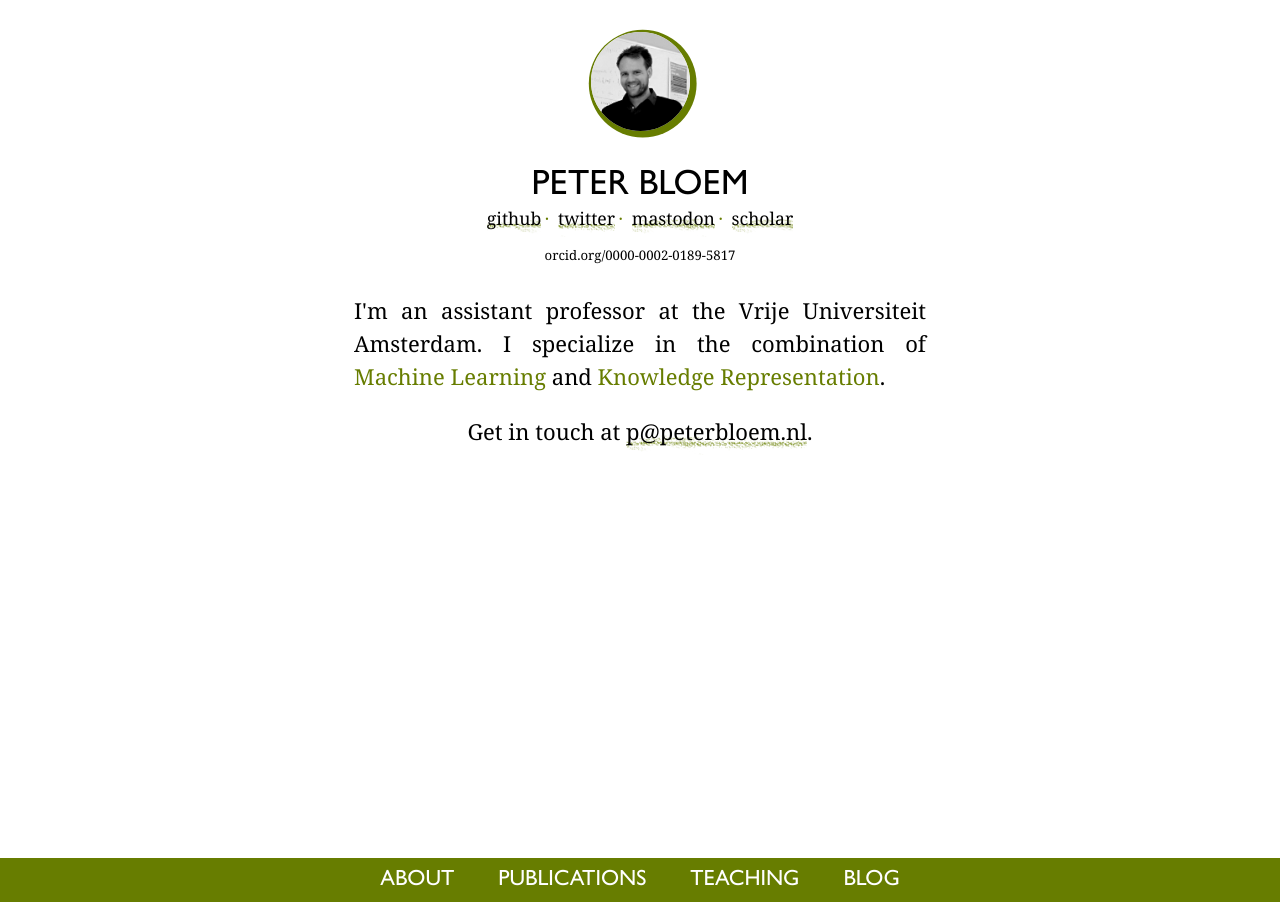
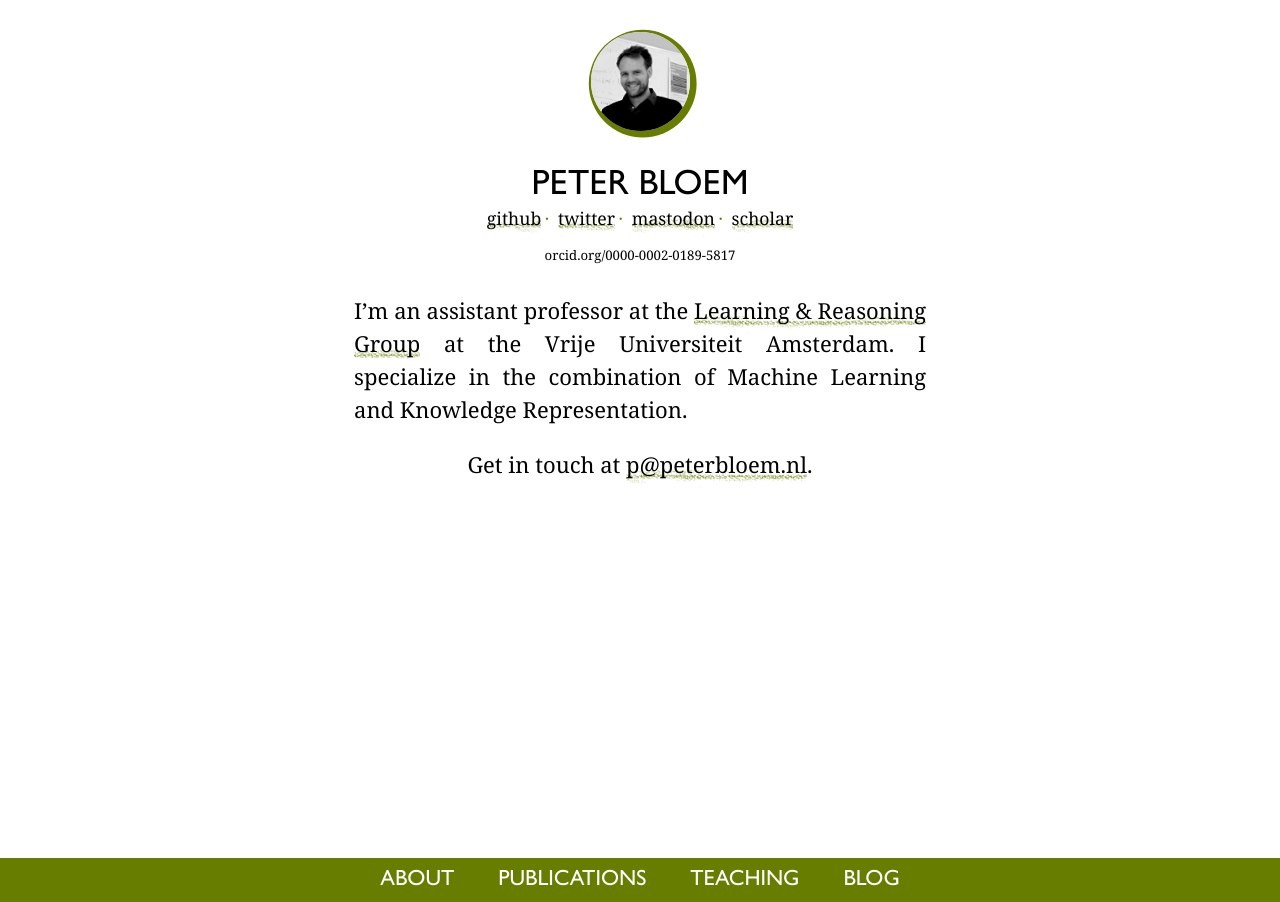
Before and after one commit to pbloem/peterbloem.nl, a Jekyll site: the page built from index.md, in a window 1280 px wide. Built offline with Jekyll 4.4.1, drawn with Linux system fonts in a browser that asks for light colours; some web fonts are replaced; our own code applies the rules of GitHub Pages for plain Markdown files.

Commit message:
Update index.md

```diff
--- a/index.md
+++ b/index.md
@@ -17,8 +17,8 @@ article: false
 <a href="http://orcid.org/0000-0002-0189-5817" class="orcid">orcid.org/0000-0002-0189-5817</a>
 </div>
 
-<p class="intro-text">I'm an assistant professor at the Vrije Universiteit Amsterdam. I specialize in
-the combination of <strong>Machine Learning</strong> and <strong>Knowledge Representation</strong>.
+<p class="intro-text" markdown="1">I'm an assistant professor at the [Learning & Reasoning Group](https://lr.cs.vu.nl/) at the Vrije Universiteit Amsterdam. I specialize in
+the combination of Machine Learning and Knowledge Representation.
 </p>
 <p class="intro-text">
 Get in touch  at <a href="mailto:site@peterbloem.nl">p@peterbloem.nl</a>.
```
